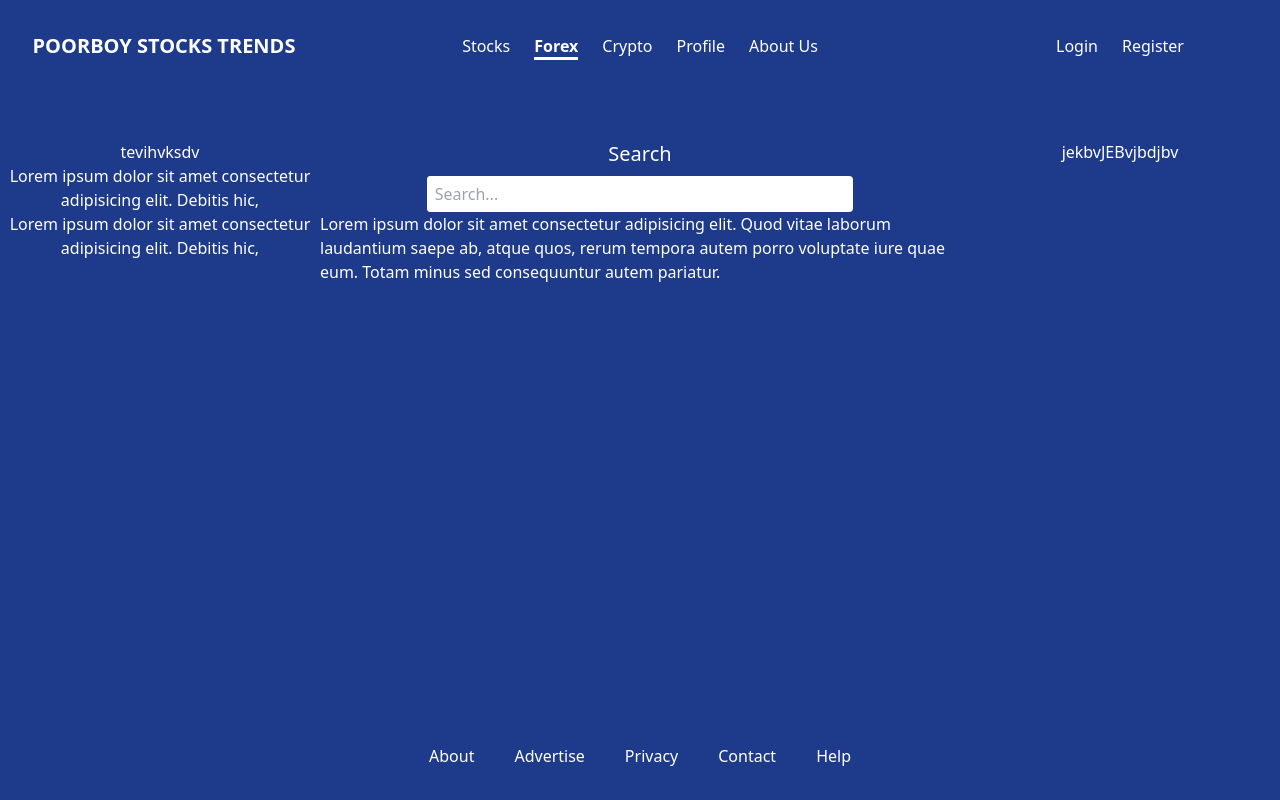
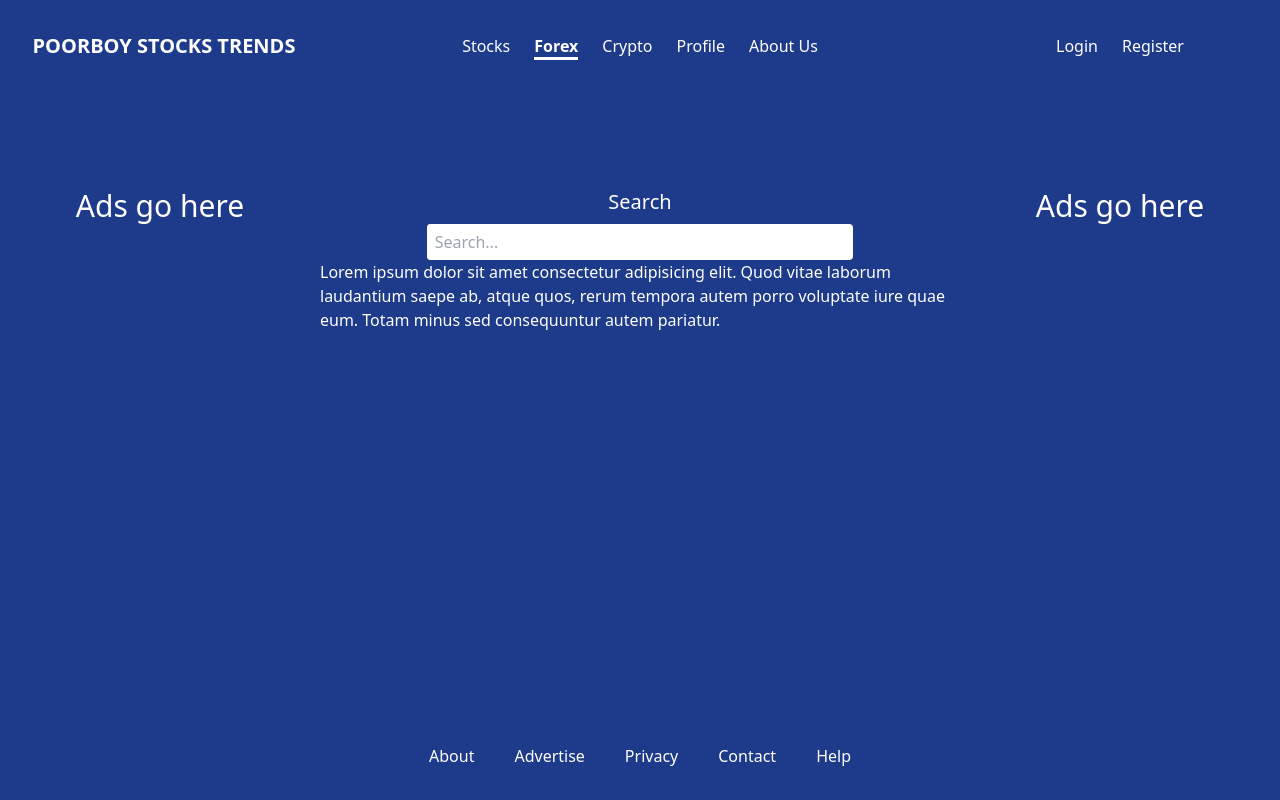
Before and after one commit to codeddave/poorboystockstrends, a React (Create React App) app: page /forex in a window 1280 px wide. Built offline with nearby package versions, Linux system fonts and the light colour scheme.

Commit message:
updated mainLayout styling

```diff
--- a/src/components/MainAppLayout/index.tsx
+++ b/src/components/MainAppLayout/index.tsx
@@ -4,21 +4,15 @@ import { FC } from "react";
 //max-h-screen overflow-y-scroll
 const MainLayOut: FC = ({ children }) => {
   return (
-    <section className="grid md:grid-cols-4 flex-grow t-10 md:pt-20 ">
+    <section className="grid md:grid-cols-4 flex-grow t-10 md:pt-32">
       <div className=" hidden md:flex flex-col items-center px-2  text-center  ">
-        <p>tevihvksdv</p>
-        <p>
-          Lorem ipsum dolor sit amet consectetur adipisicing elit. Debitis hic,
-        </p>
-        <p>
-          Lorem ipsum dolor sit amet consectetur adipisicing elit. Debitis hic,
-        </p>
+        <p className="text-3xl">Ads go here</p>
       </div>
 
-      <div className=" md:col-span-2">{children}</div>
+      <div className="px-4 md:px-0 pt-24 md:pt-0 md:col-span-2">{children}</div>
 
       <div className="hidden md:flex flex-col items-center px-4">
-        <p>jekbvJEBvjbdjbv</p>
+        <p className="text-3xl">Ads go here</p>
       </div>
     </section>
   );
```
